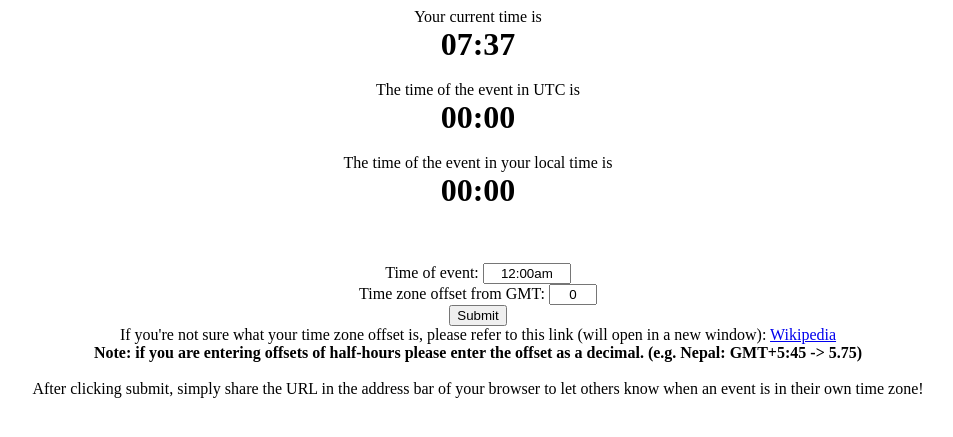
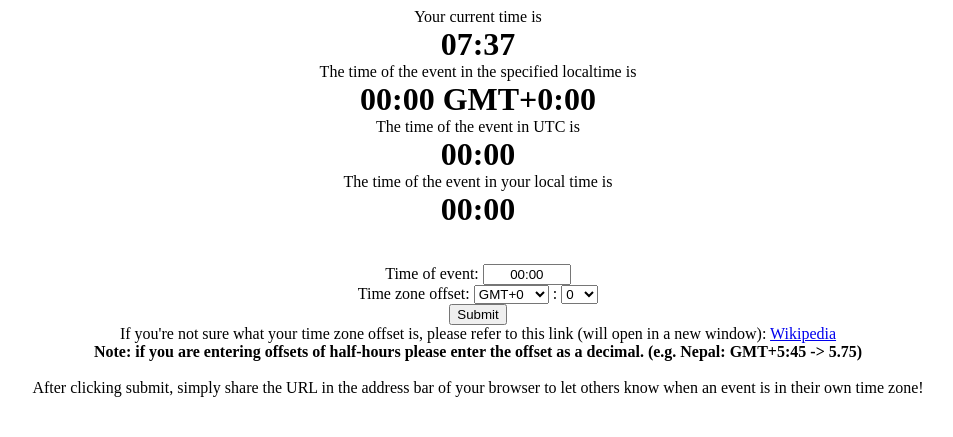
Before and after one commit to kylemsguy/timezone-converter, a PHP site: page / in a window 1280 px wide. Shown: the top 437 px of the page, without its empty margins (162-1115 px from the left). Run offline with PHP 8.4, Linux system fonts and the light colour scheme.

Commit message:
added nophp and changed regular to use dropdown menu for time zone

```diff
--- a/index.php
+++ b/index.php
@@ -1,18 +1,43 @@
 <?php
 date_default_timezone_set('Etc/UTC');
+
+function offsetToHrsMins($offset) {
+	$sign = "+";
+	$hours = floor($offset / 3600);
+	$mins = ($offset / 3600 - $hours) * 60;
+	if ($mins == 0) {
+		$mins = "00";
+	}
+	if ($offset < 0) {
+		$sign = "";
+	}
+	return $sign . $hours . ":" . $mins;
+}
+
 $time = "Error!";
-if(isset($_GET['time']) && isset($_GET['offset'])) {
-  $time = strtotime($_GET['time']) - intval($_GET['offset']) * 3600;
+if (isset($_GET['time'])) {
+	if (isset($_GET['offset'])) {
+		$offset = intval($_GET['offset']) * 3600;
+	} else if (isset($_GET['offset_h']) && isset($_GET['offset_m'])) {
+		if ($_GET['offset_h'] < 0) {
+			$offset_m = intval($_GET['offset_m']);
+		} else {
+			$offset_m = -intval($_GET['offset_m']);
+		}
+
+		$offset = intval((intval($_GET['offset_h']) + $offset_m / 100) * 3600);
+	}
+	$time = strtotime($_GET['time']) - $offset;
 }
-if(gettype($time) == "integer"){
+if (gettype($time) == "integer") {
 	$prevdate = new DateTime();
 	$prevdate->setTimestamp($time + intval($_GET['offset']) * 3600);
-	$prevtime = $prevdate->format('g:ia');
-	$prevoffset = $_GET['offset'];
+	$prevtime = $prevdate->format('H:i');
+	$prevoffset = -$offset;
 } else {
 	$time = 0;
-	$prevtime = "12:00am";
-	$prevoffset = "0";
+	$prevtime = "00:00";
+	$prevoffset = 0;
 }
 ?>
 <!DOCTYPE html>
@@ -34,8 +59,12 @@ if(gettype($time) == "integer"){
 	<!--<div id="header"></div>-->
 	<div id="body">
 		<div id="timeblock">
-		Your current time is <div id="currtime" class="time"></div><br>
-		The time of the event in UTC is <div id="eventtime" class="time"></div><br>
+		Your current time is <div id="currtime" class="time"></div>
+		The time of the event in the specified localtime is <div class="time"><?=$prevtime?> GMT<?php
+echo (offsetToHrsMins($prevoffset));
+?>
+		</div>
+		The time of the event in UTC is <div id="eventtime" class="time"></div>
 		The time of the event in your local time is <div id="localeventtime" class="time"></div>
 		</div>
 		<input id="timestamp" type="hidden" value="<?=$time?>">
@@ -45,13 +74,49 @@ if(gettype($time) == "integer"){
 
 		<br>
 		<br>
-		<br>
 	</div>
 
 	<div id="footer">
 		<form id="converttimeform" action="<?=$_SERVER['PHP_SELF'];?>" method="GET">
 			Time of event: <input id="timeeventbox" type="text" name="time" value="<?=$prevtime?>"><br>
-			Time zone offset from GMT: <input id="timezonebox" value="<?=$prevoffset?>" type="text" name="offset" maxlength="6"><br>
+			Time zone offset:
+			<select name="offset_h">
+				<option value="-12">GMT-12</option>
+				<option value="-11">GMT-11</option>
+				<option value="-10">GMT-10</option>
+				<option value="-9">GMT-9</option>
+				<option value="-8">GMT-8</option>
+				<option value="-7">GMT-7</option>
+				<option value="-6">GMT-6</option>
+				<option value="-5">GMT-5</option>
+				<option value="-4">GMT-4</option>
+				<option value="-3">GMT-3</option>
+				<option value="-2">GMT-2</option>
+				<option value="-1">GMT-1</option>
+				<option value="0" selected="selected">GMT+0</option>
+				<option value="1">GMT+1</option>
+				<option value="2">GMT+2</option>
+				<option value="3">GMT+3</option>
+				<option value="4">GMT+4</option>
+				<option value="5">GMT+5</option>
+				<option value="6">GMT+6</option>
+				<option value="7">GMT+7</option>
+				<option value="8">GMT+8</option>
+				<option value="9">GMT+9</option>
+				<option value="10">GMT+10</option>
+				<option value="11">GMT+11</option>
+				<option value="12">GMT+12</option>
+				<option value="13">GMT+13</option>
+				<option value="14">GMT+14</option>
+			</select>
+			:
+			<select name="offset_m">
+				<option value="0" selected="selected">0</option>
+				<option value="25">15</option>
+				<option value="50">30</option>
+				<option value="75">45</option>
+			</select>
+			<br>
 			<input type="submit" value="Submit">
 		</form>
 
```
Also changed, not shown: js/converttime_nophp.js (added, +40 -0 lines), nophp.html (added, +62 -0 lines).
